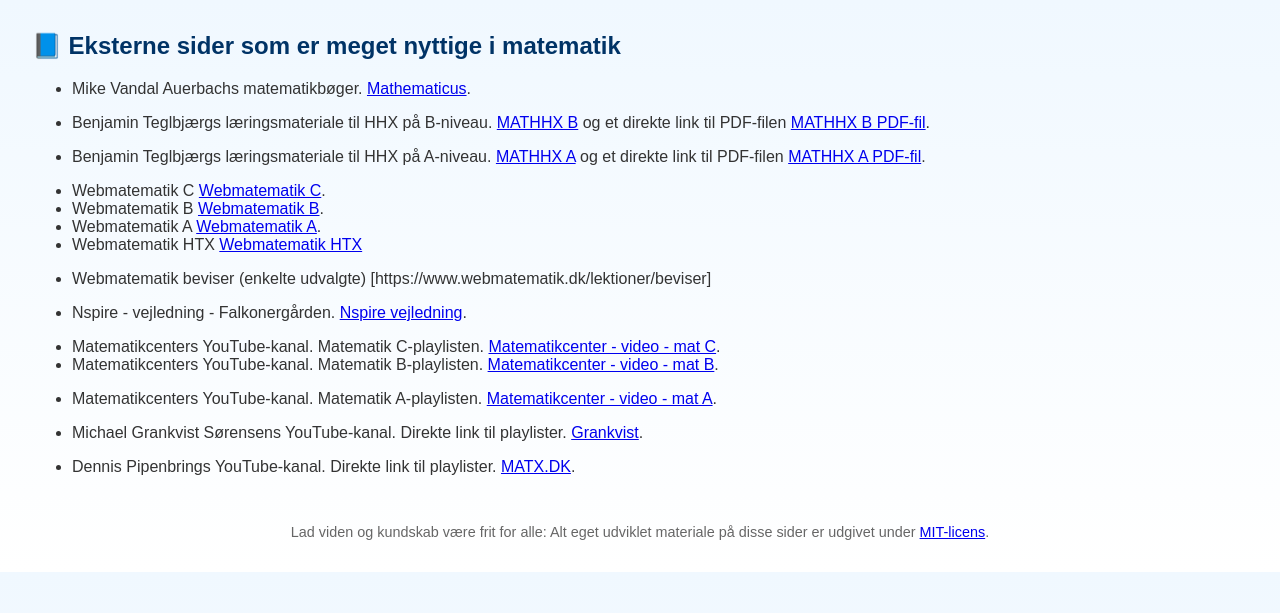
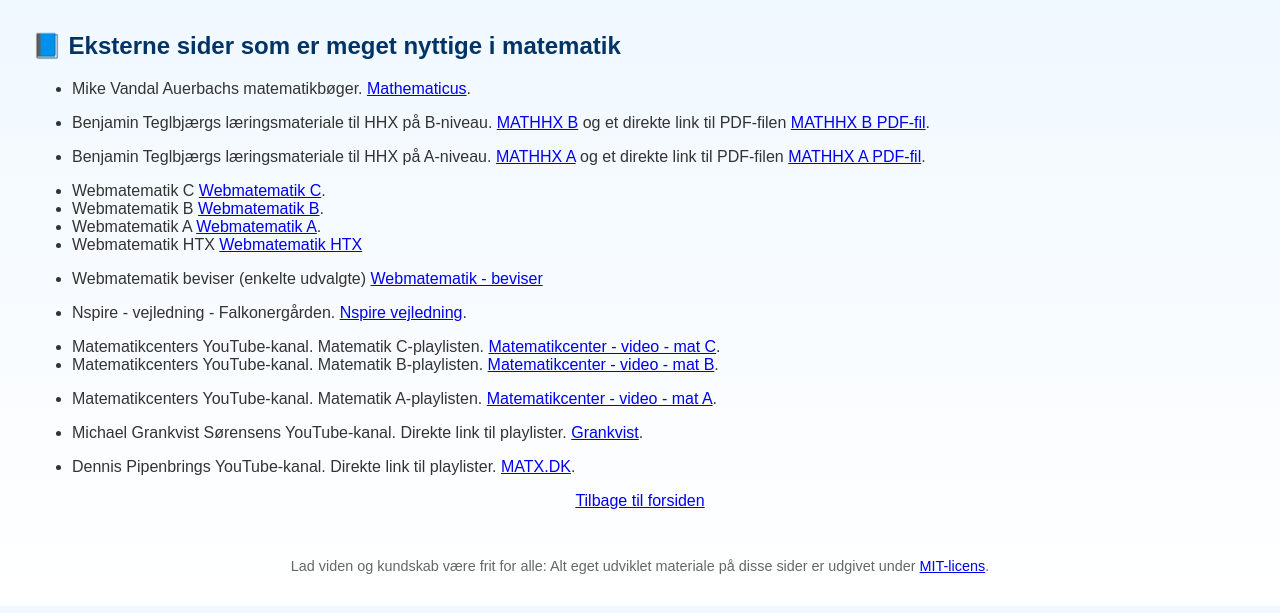
Before and after one commit to jenskaalby/matkem, a Jekyll site: the page built from ekst_mat/index.md, in a window 1280 px wide. Shown: the top 613 px of the page. Built offline with Jekyll 4.4.1, drawn with Linux system fonts in a browser that asks for light colours.

Commit message:
Update index.md

```diff
--- a/ekst_mat/index.md
+++ b/ekst_mat/index.md
@@ -29,3 +29,7 @@
 - Michael Grankvist Sørensens YouTube-kanal. Direkte link til playlister. [Grankvist](https://www.youtube.com/@michaelgrankvistsrensen4337/playlists).
 
 - Dennis Pipenbrings YouTube-kanal. Direkte link til playlister. [MATX.DK](https://www.youtube.com/@DennisPipenbring/playlists).
+
+<div style="text-align: center;">
+[Tilbage til forsiden](https://jenskaalby.github.io/matkem/)
+</div>
```
Also changed, not shown: other parts of ekst_mat/index.md (+1 -1 lines).
